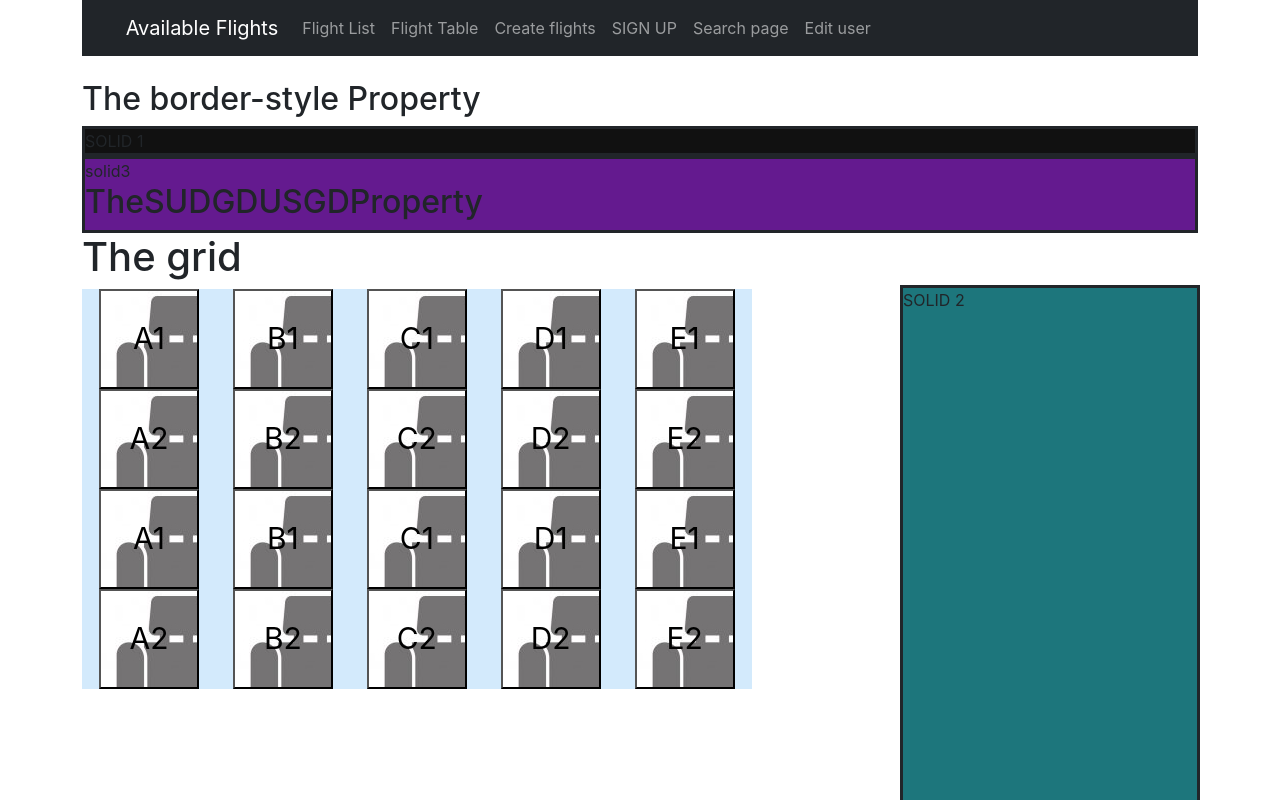
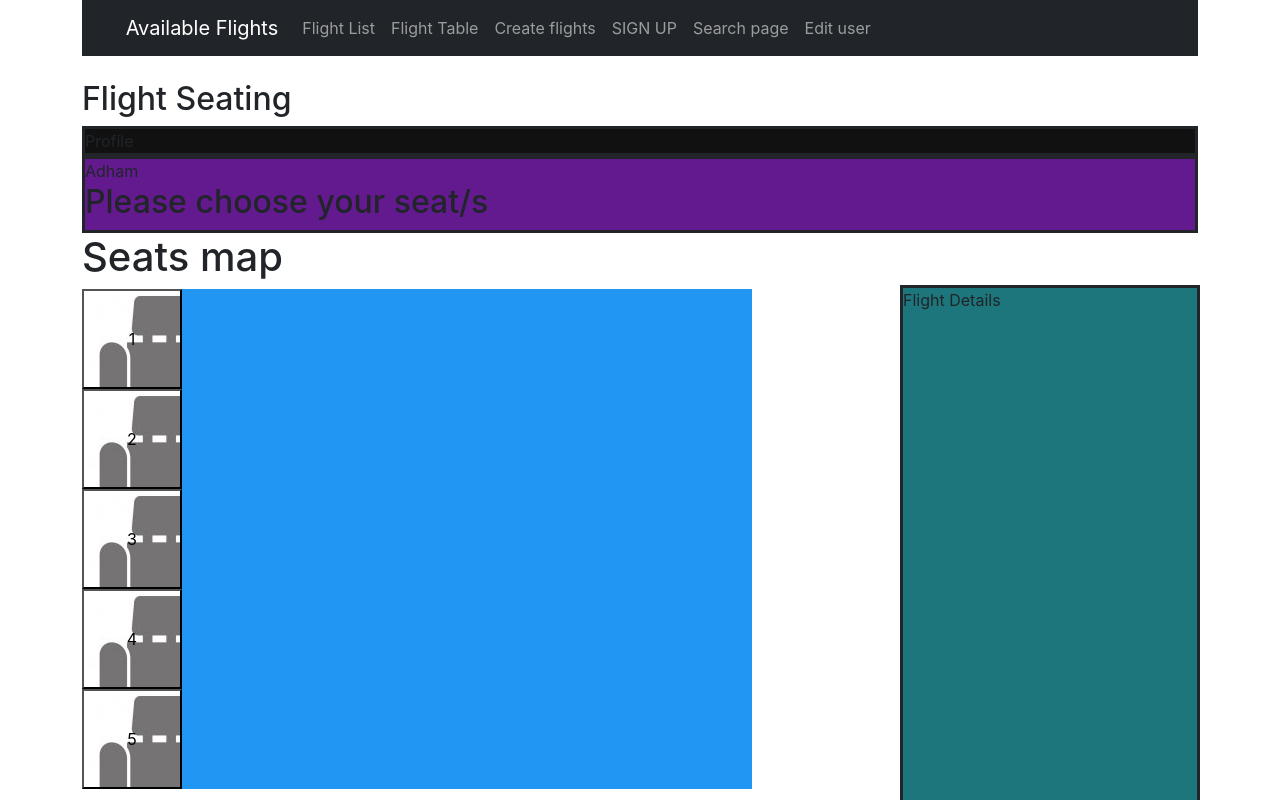
Before and after one commit to advanced-computer-lab/Shawarma-Eaters, a React (Create React App) app in the folder Shawarma-Eaters/: page /seats in a window 1280 px wide. Shown: the top 800 px of the page. Built offline with nearby package versions, Linux system fonts and the light colour scheme.

Commit message:
Mapping in seats.js added

```diff
--- a/Shawarma-Eaters/src/App.js
+++ b/Shawarma-Eaters/src/App.js
@@ -36,7 +36,6 @@ function App() {
       <Route path="/createuser" component={CreateUser} />
       <Route path="/searchplus" component={SearchPage} />
       <Route path="/edituser/:id" component={EditUser} />
-
       <Route path="/seats" component={Seats} />
 
 
--- a/Shawarma-Eaters/src/components/Seats/seats.js
+++ b/Shawarma-Eaters/src/components/Seats/seats.js
@@ -5,22 +5,22 @@ import axios from 'axios';
 import "./seats.css";
 
 export default function Seats() {
-
+  const [seats,SetSeats]= useState([1,2,3,4,5]);
 return(
 <body>
 
-<h2>The border-style Property</h2>
+<h2>Flight Seating</h2>
 
-<div class="solid1"> SOLID 1
+<div class="solid1"> Profile
 
 </div>
 
-<div class="solid2"> SOLID 2
+<div class="solid2"> Flight Details
 
 </div>
 
-<div class="solid3">solid3
-<h2>TheSUDGDUSGDProperty</h2>
+<div class="solid3">Adham
+<h2>Please choose your seat/s</h2>
 
 </div>
 
@@ -29,62 +29,17 @@ return(
 
 
 
-<h1>The grid   </h1>
+<h1>Seats map  </h1>
 
 
 <div class="grid-container">
-<div class="item1">
-   <button class="button" type="button">A1</button>
-   </div>
-  <div class="item2">
-   <button class="button" type="button">B1</button> </div>
-  <div class="item3">
-   <button class="button" type="button">C1</button> </div>
-  <div class="item4">
-    <button class="button" type="button">D1</button></div>
-  <div class="item5">
-      <button class="button" type="button">E1</button></div>
-
-  <div class="item1">
-   <button class="button" type="button">A2</button> </div>
-  <div class="item2">
-   <button class="button" type="button">B2</button> </div>
-  <div class="item3">
-   <button class="button" type="button">C2</button> </div>
-  <div class="item4">
-    <button class="button" type="button">D2</button></div>
-  <div class="item5">
-      <button class="button" type="button">E2</button></div>
-
-      <div class="item1">
-   <button class="button" type="button">A1</button> </div>
-  <div class="item2">
-   <button class="button" type="button">B1</button> </div>
-  <div class="item3">
-   <button class="button" type="button">C1</button> </div>
-  <div class="item4">
-    <button class="button" type="button">D1</button></div>
-  <div class="item5">
-      <button class="button" type="button">E1</button></div>
-
-  <div class="item1">
-   <button class="button" type="button">A2</button> </div>
-  <div class="item2">
-   <button class="button" type="button">B2</button> </div>
-  <div class="item3">
-   <button class="button" type="button">C2</button> </div>
-  <div class="item4">
-    <button class="button" type="button">D2</button></div>
-  <div class="item5">
-      <button class="button" type="button">E2</button></div>
+  <tbody>
+{seats.map((i) =>{
+        return<div class= {i} > <button class="button" type="button">{seats[i-1]}</button></div> ;
+    })}
+</tbody>
 
 
-
-
-  {/* <div class="item1">
-   <button class="button"  type="button">Click Me!
-   <img src="seat-icon.jpg" alt="seat icon" width="50" height="50"></img>
-   </button> </div> */}
 
 </div>
 
```
